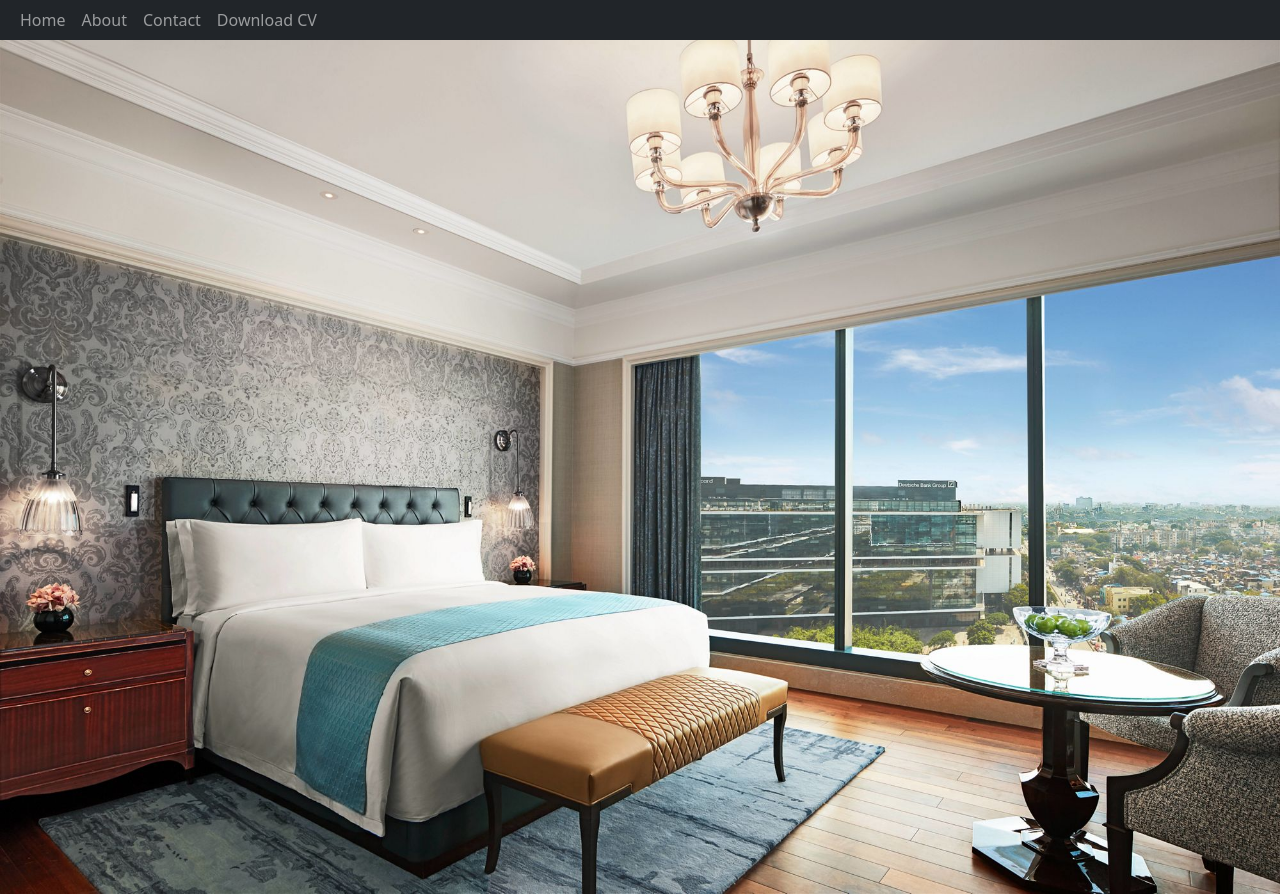
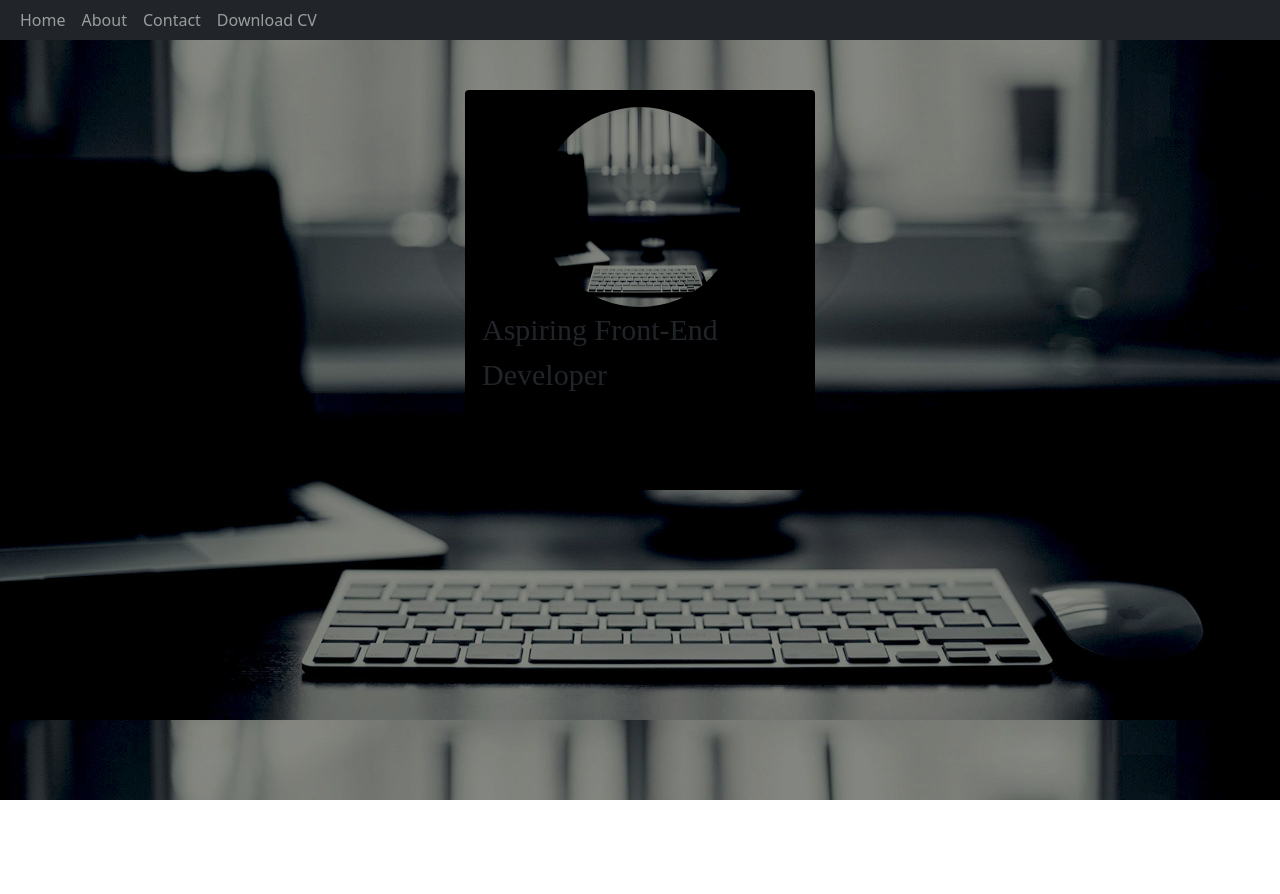
Before and after one commit to divyasridurga-t/portfolio-website, a website: page index.html in a window 1280 px wide. After the commit the page ends 800 px from the top, so only its background shows below. Drawn offline with nearby package versions, Linux system fonts and the light colour scheme.

Commit message:
changes made

```diff
--- a/css/style.css
+++ b/css/style.css
@@ -0,0 +1,31 @@
+#Navbar{
+    top: 0px;
+    position: sticky;
+}
+body{
+ background: url("../images/image-1.jpg");
+background-size: cover;
+}
+#container{
+    display: flex;
+    justify-content: center;
+    height: 500px;
+    align-items: center;
+}
+.card{
+    height: 400px;
+    width: 350px;
+}
+
+#profile-card{
+    display: flex;
+    justify-content: center;
+
+}
+#profile-picture{
+    border-radius: 200px;
+}
+#heading{
+    font-size: 30px;
+    font-family:'Times New Roman';
+}
--- a/index.html
+++ b/index.html
@@ -6,17 +6,18 @@
     <meta http-equiv="X-UA-Compatible" content="IE=edge">
     <meta name="viewport" content="width=device-width, initial-scale=1.0">
     <title>Divya Sri Durga</title>
+    <link rel="stylesheet" href="./css/style.css">
     <link rel="stylesheet" href="https://cdn.jsdelivr.net/npm/bootstrap-icons@1.8.2/font/bootstrap-icons.css" integrity="sha384-eoTu3+HydHRBIjnCVwsFyCpUDZHZSFKEJD0mc3ZqSBSb6YhZzRHeiomAUWCstIWo" crossorigin="anonymous">
     <link rel="stylesheet" href="https://cdn.jsdelivr.net/npm/bootstrap@5.1.3/dist/css/bootstrap.min.css" integrity="sha384-1BmE4kWBq78iYhFldvKuhfTAU6auU8tT94WrHftjDbrCEXSU1oBoqyl2QvZ6jIW3" crossorigin="anonymous">
 </head>
 
 <body>
-    <div class="navbar-nav navbar-expand-lg navbar-dark bg-dark">
+    <div id="Navbar" class="navbar-nav navbar-expand-lg navbar-dark bg-dark">
         <div class="container-fluid">
             <button class="navbar-toggler" data-bs-target="#menu" data-bs-toggle="collapse">
                 <span class="navbar-toggler-icon"></span>
             </button>
-            <div class="collapse navbar-collapse justify-content-between" id="menu">
+            <div class="collapse navbar-collapse" id="menu">
                 <ul class="navbar-nav">
                     <li class="nav-item">
                         <a href="#" class="nav-link">Home</a>
@@ -34,11 +35,20 @@
             </div>
         </div>
     </div>
-    <div>
-        <img src="./images/deluxeroom.jpg"  width="100%">
+    <div id="container">
+        <div class="card bg-black box-shadow">
+            <div class="card-body">
+                <div id="profile-card">
+                    <img id="profile-picture" src="./images/image-1.jpg" width="200px" height="200px">
+                </div>
+                <div>
+                    <span id="heading">Aspiring Front-End Developer</span>
+                </div>
+            </div>
+        </div>
     </div>
-    <script src="./node_modules/jquery/dist/jquery.js"></script>
-    <script src="./node_modules/bootstrap/dist/js/bootstrap.bundle.js"></script>
+    <script src="https://code.jquery.com/jquery-3.6.0.slim.min.js" integrity="sha256-u7e5khyithlIdTpu22PHhENmPcRdFiHRjhAuHcs05RI=" crossorigin="anonymous"></script>
+    <script src="https://cdn.jsdelivr.net/npm/bootstrap@5.1.3/dist/js/bootstrap.bundle.min.js" integrity="sha384-ka7Sk0Gln4gmtz2MlQnikT1wXgYsOg+OMhuP+IlRH9sENBO0LRn5q+8nbTov4+1p" crossorigin="anonymous"></script>
 </body>
 
 </html>
```
Also changed, not shown: images/deluxeroom.jpg (deleted), images/image-1.jpg (added).
